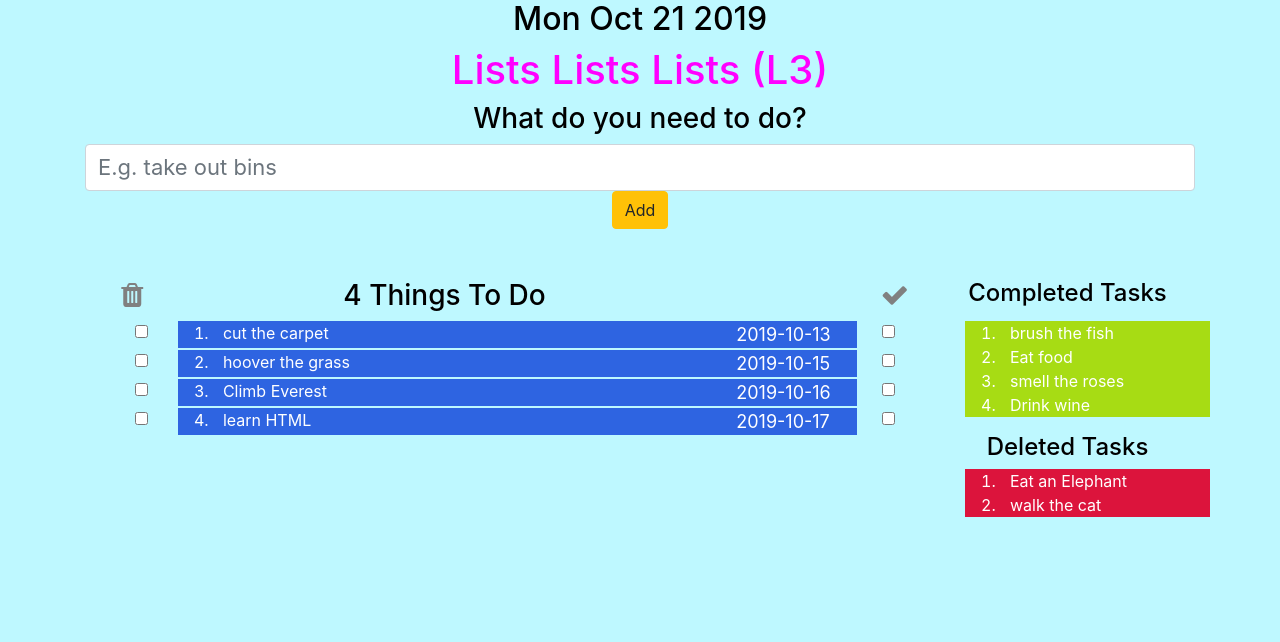
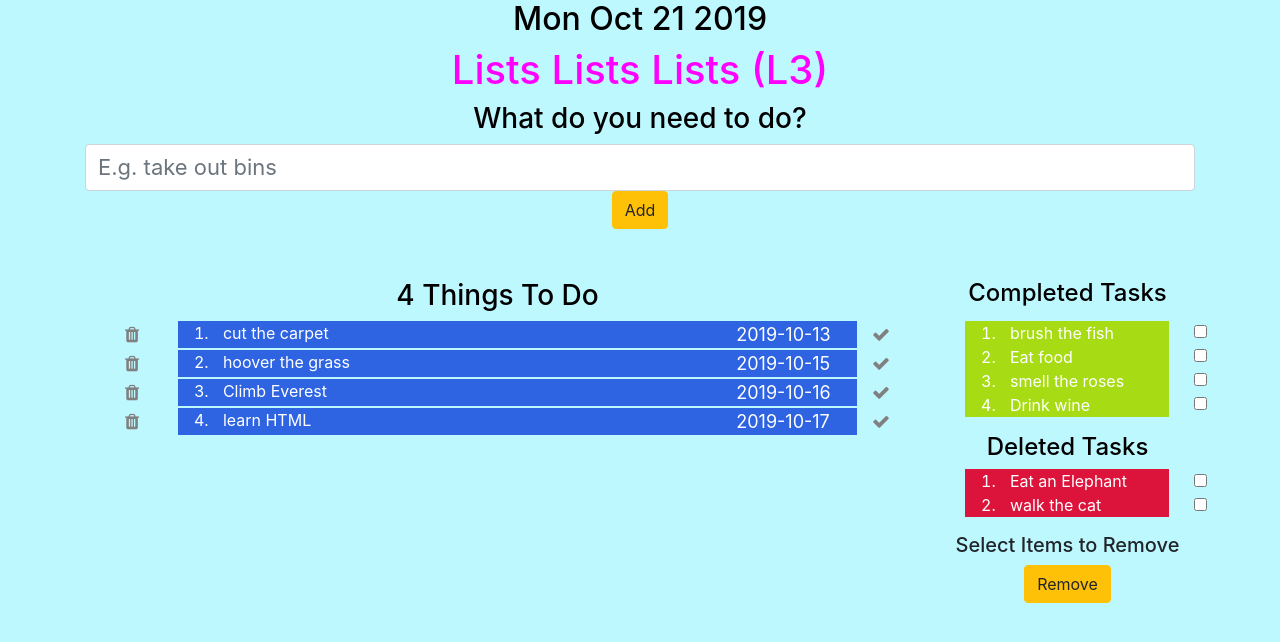
Before and after one commit to katiep28/React-Todo-List, a React (Create React App) app: page / in a window 1280 px wide. Shown: the top 642 px of the page. Built offline with nearby package versions, Linux system fonts and the light colour scheme.

Commit message:
Hard remove implemented

```diff
--- a/src/AddItem.js
+++ b/src/AddItem.js
@@ -32,8 +32,7 @@ class AddItem extends React.Component {
           className="form-control"
           placeholder="E.g. take out bins"
           value={this.state.newTaskText}
-          onChange={this.updateTaskText}
-        />
+          onChange={this.updateTaskText}/>
            <button className="btn btn-warning" onClick=
           {this.handleClick}>Add</button>
          </div>
--- a/src/App.js
+++ b/src/App.js
@@ -21,7 +21,8 @@ class App extends React.Component {
       { text: "Eat food", status: "C", date: "2019-10-12", id: uuid() },
       { text: "Climb Everest", status: "N", date: "2019-10-16", id: uuid() },
       { text: "Eat an Elephant", status: "D", date: "2019-10-12", id: uuid() }
-    ]
+    ],
+    removeTaskArray: []
 
   }
 
@@ -29,7 +30,7 @@ class App extends React.Component {
   //Add that task to the stat
   addTask = (taskText) => {
 
-  // Set the date for the New task
+    // Set the date for the New task
     let moment = require('moment')
     let myDate = moment().format('YYYY-MM-DD')
 
@@ -65,10 +66,35 @@ class App extends React.Component {
     });
   }
 
+
+  itemsToRemove = (id) => {
+    const removeIds = this.state.removeTaskArray.slice();
+    removeIds.push(id);
+
+    this.setState({
+      removeTaskArray: removeIds
+    });
+
+  }
+  handleRemove = () => {
+    alert("Are you sure?");
+
+    this.state.removeTaskArray.map(id => {
+        this.updateTask(id, "R");
+    })
+    let tempArray = this.state.tasks.filter(item => item.status !== "R");
+
+    this.setState({
+      tasks: tempArray
+    });
+    this.setState({
+      removeTaskArray: []
+    });
+  }
   //Every component must have a render method
   render() {
+
     let sorted = this.state.tasks.sort(function (a, b) {
-
       if (a.date < b.date) {
         return -1;
       }
@@ -77,7 +103,7 @@ class App extends React.Component {
       }
       // dates must be equal
       return 0;
-        });
+    });
 
     const newTasks = sorted.filter(item => item.status === "N")
     const completedTasks = this.state.tasks.filter(item => item.status === "C")
@@ -96,9 +122,7 @@ class App extends React.Component {
         <div className="row">
           <div className="col-9 col-lg-9">
             <h3>
-              <i className="fa fa-trash iconbin"></i>
               {newTasks.length} Things To Do
-              <i class="fa fa-check icontick"></i>
             </h3>
             {/* <ItemCount count={newTasks.length} /> */}
           </div>
@@ -125,6 +149,7 @@ class App extends React.Component {
             <ol>
               {completedTasks.map(item => {
                 return <CompletedTasks
+                  itemsToRemoveFunc={this.itemsToRemove}
                   text={item.text}
                   status={item.status}
                   date={item.date}
@@ -138,12 +163,22 @@ class App extends React.Component {
             <ol>
               {deletedTasks.map(item => {
                 return <DeletedTasks
+                  itemsToRemoveFunc={this.itemsToRemove}
                   text={item.text}
                   status={item.status}
                   date={item.date}
+                  id={item.id}
                   key={item.id} />
               })}
             </ol>
+            <div className="row justify-content-center">
+              <h5>Select Items to Remove</h5>
+              <button type="button"
+                className="btn btn-warning"
+                onClick={this.handleRemove}>
+                Remove
+              </button>
+            </div>
           </div>
         </div>
       </div>
--- a/src/CompletedTasks.js
+++ b/src/CompletedTasks.js
@@ -3,14 +3,27 @@ import "./CompletedTasks.css";
 import uuid from "uuid/v4";
 
 class CompletedTasks extends React.Component {
+ // build up an array of item ids to be remove
+  handleTick = () => {
+
+   this.props.itemsToRemoveFunc(this.props.id)
+  }
+
   render() {
     return (
       <div className="row">
-        <div className="col-12 col-yell col-lg-12">
+        <div className="col-10 col-yell col-lg-10">
           {/* <h4>Completed Items</h4> */}
           <li>
             {this.props.text}
           </li>
+        </div>
+        <div className="col-2 col-lg-2justify-right">
+        <input className="form-check-input paddleft"
+            type="checkbox"
+            id="defaultCheck5"
+            value="option1"
+            onClick={this.handleTick} />
         </div>
       </div>
     );
--- a/src/DeletedTasks.js
+++ b/src/DeletedTasks.js
@@ -2,13 +2,25 @@ import React from "react";
 import "./DeletedTasks.css";
 
 class DeletedTasks extends React.Component {
+
+  handleTick = () => {
+    this.props.itemsToRemoveFunc(this.props.id)
+   }
   render() {
     return (
       <div className="row">
-          <div className="col-12 col-red col-lg-12">
+        <div className="col-10 col-red col-lg-10">
           <li>
             {this.props.text}
           </li>
+        </div>
+
+        <div className="col-2 col-lg-2">
+          <input className="form-check-input paddleft"
+            type="checkbox"
+            id="defaultCheck5"
+            value="option1"
+            onClick={this.handleTick} />
         </div>
       </div>
     );
--- a/src/ListItem.js
+++ b/src/ListItem.js
@@ -15,12 +15,13 @@ class ListItem extends React.Component {
     return (
       <div className="row padditemrow">
         <div className="col-1">
-          {/* Delte functionality check box  */}
-          <input className="form-check-input paddleft"
+
+          <i className="fa fa-trash" onClick={this.handleDeleteTick}/>
+          {/* <input className="form-check-input paddright"
             type="checkbox"
             id="defaultCheck5"
             value="option1"
-            onClick={this.handleDeleteTick} />
+            onClick={this.handleDeleteTick} /> */}
         </div>
         <div className="col-8  col-blue">
           <div>
@@ -35,13 +36,13 @@ class ListItem extends React.Component {
           </div>
         </div>
         <div className="col-1 justify-right">
-          {/* <i class="fa fa-check-input"></i>  */}
+          <i class="fa fa-check" onClick={this.handleCompleteTick}/>
           {/* Complete Functionality */}
-          <input className="form-check-input paddleft"
+          {/* <input className="form-check-input paddleft"
             type="checkbox"
             id="defaultCheck5"
             value="option1"
-            onClick={this.handleCompleteTick}/>
+            onClick={this.handleCompleteTick}/> */}
         </div>
       </div>
     );
```
Lines whose indentation alone changed are shown as unchanged.
